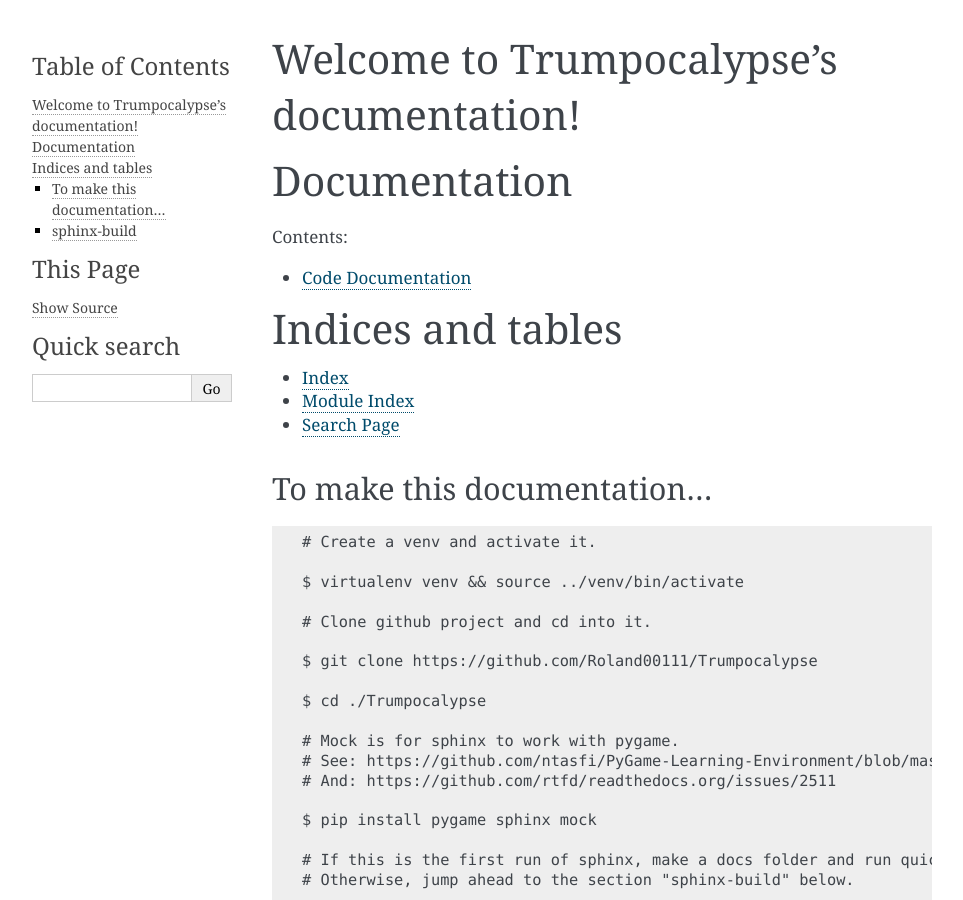
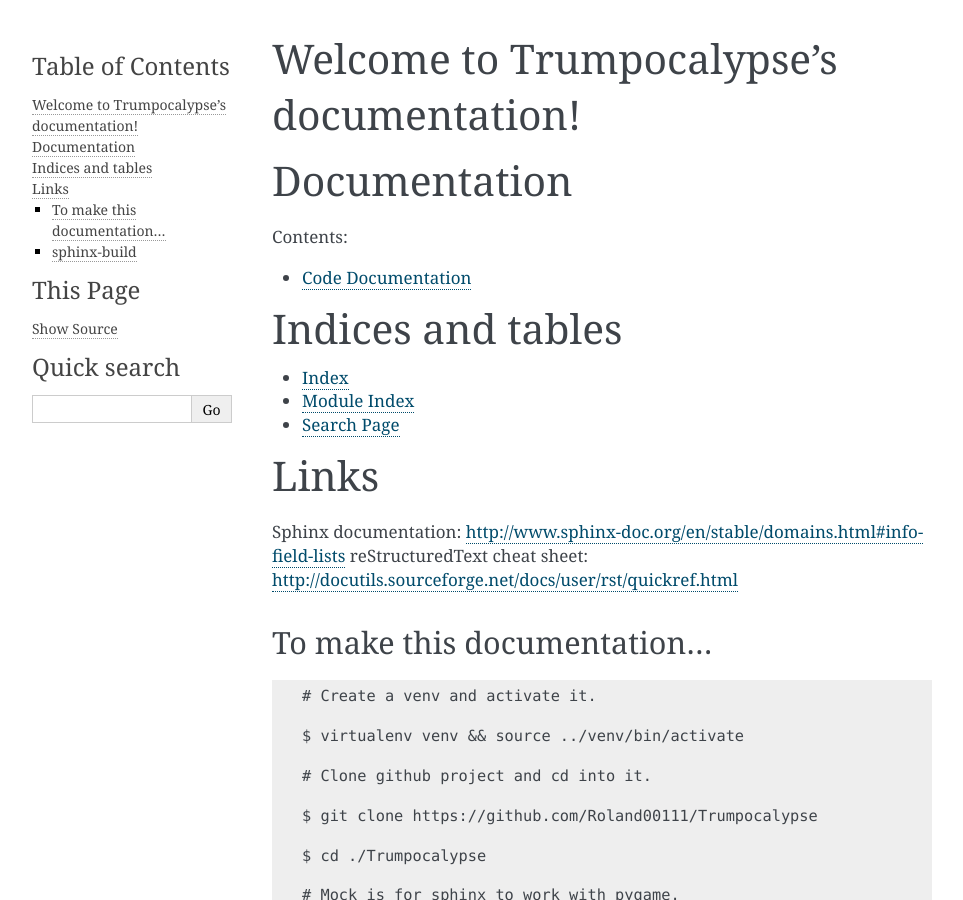
Before and after one commit to Roland00111/Trumpocalypse, a Sphinx documentation site: the page built from docs/index.rst, in a window 1280 px wide and 900 px high. Shown: the whole window, without its empty margins (148-1111 px from the left). Built offline with Sphinx 7.4.7, drawn with Linux system fonts in a browser that asks for light colours.

Commit message:
Add a few notes.

```diff
--- a/docs/index.rst
+++ b/docs/index.rst
@@ -20,6 +20,11 @@
 * :ref:`genindex`
 * :ref:`modindex`
 * :ref:`search`
+
+Links
+=====
+Sphinx documentation: http://www.sphinx-doc.org/en/stable/domains.html#info-field-lists
+reStructuredText cheat sheet: http://docutils.sourceforge.net/docs/user/rst/quickref.html
 
 To make this documentation...
 -----------------------------
```
